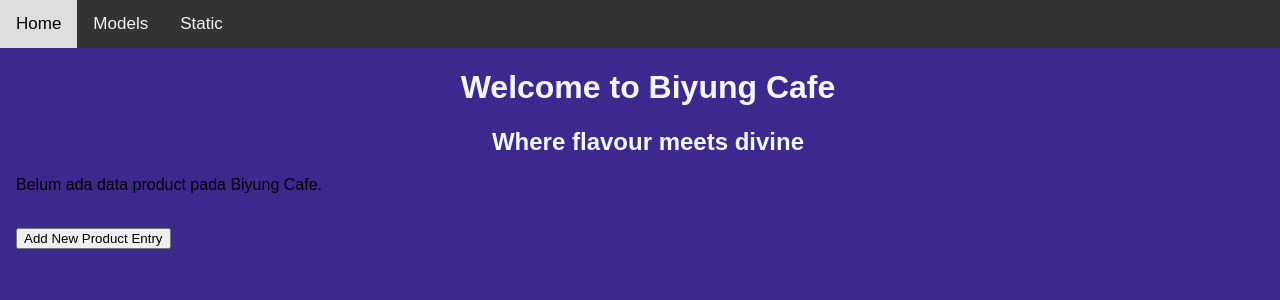
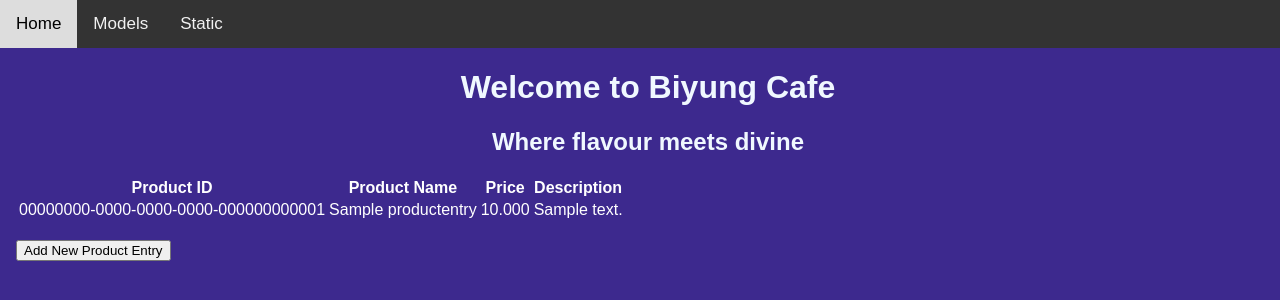
Before and after one commit to codeynamic5/e-commerce, a Django app: template main/templates/main.html in a window 1280 px wide. Shown: the top 300 px of the page. Run offline with Django 5.2, Linux system fonts and the light colour scheme; the template is opened without the code that fills it: values that come from a table or form of the project are taken from there, others are empty; tables that the repository leaves empty hold one stand-in row (values such as "Sample post"); parts of the project's set-up code (start-up, migrations or seed data) failed here and were passed over.

Commit message:
Tugas 3 | Finish Tugas 3 dengan push ke Github menggunakan branch main

```diff
--- a/e_commerce/urls.py
+++ b/e_commerce/urls.py
@@ -19,6 +19,6 @@
 
 urlpatterns = [
     path('admin/', admin.site.urls),
-    path('biyung/', include('main.urls')),
+    path('ebiyung/', include('main.urls')),
     path('', include('main.urls')),
 ]
--- a/main/admin.py
+++ b/main/admin.py
@@ -1,8 +1,8 @@
 from django.contrib import admin
 # Register your models here.
-from .models import Product
+from .models import ProductEntry
 
 class ProductAdmin(admin.ModelAdmin):
   list_display = ('name', 'price', 'image', 'description')
 
-admin.site.register(Product, ProductAdmin)
+admin.site.register(ProductEntry, ProductAdmin)
--- a/main/forms.py
+++ b/main/forms.py
@@ -4,4 +4,4 @@
 class ProductEntryForm(ModelForm):
     class Meta:
         model = ProductEntry
-        fields = ["name", "price", "quantity"]
+        fields = ["name", "price", "description"]
--- a/main/models.py
+++ b/main/models.py
@@ -3,7 +3,7 @@
 
 # Create your models here.
 
-class Product(models.Model):
+class ProductEntry(models.Model):
     id = models.UUIDField(primary_key=True, default=uuid.uuid4, editable=False)
     name = models.CharField(max_length=255)
     price = models.DecimalField(max_digits=10 , decimal_places=3)
--- a/main/templates/main.html
+++ b/main/templates/main.html
@@ -42,6 +42,9 @@
         max-width: 100%;
         margin-top: 5px;
       }
+      .putih{
+        color: white;
+      }
     </style>
   </head>
   <body>
@@ -49,23 +52,25 @@
     <h2 class="center" style="color: aliceblue;">Where flavour meets divine</h2>
   </body>
 </html>
-{% if not mood_entries %}
+{% if not product_entries %}
 <p>Belum ada data product pada Biyung Cafe.</p>
 {% else %}
-<table>
+<table class="putih">
   <tr>
+    <th>Product ID</th>
     <th>Product Name</th>
     <th>Price</th>
-    <th>Quantity</th>
+    <th>Description</th>
   </tr>
 
   {% comment %} Berikut cara memperlihatkan data product di bawah baris ini
   {% endcomment %}
   {% for product_entry in product_entries %}
   <tr>
+    <td>{{product_entry.id}}</td>
     <td>{{product_entry.name}}</td>
     <td>{{product_entry.price}}</td>
-    <td>{{product_entry.quantity}}</td>
+    <td>{{product_entry.description}}</td>
   </tr>
   {% endfor %}
 </table>
--- a/main/urls.py
+++ b/main/urls.py
@@ -1,5 +1,8 @@
 from django.urls import path
-from main.views import show_main, show_model_main, show_static_main, create_product_entry
+from main.views import show_main, show_model_main, show_static_main, create_product_entry, show_xml, show_json, show_xml_by_id, show_json_by_id
+
+
+
 
 app_name = 'main'
 
@@ -8,4 +11,8 @@
     path('model/', show_model_main, name='show_model_main'),
     path('static/', show_static_main, name='show_static_main'),
     path('create-product-entry', create_product_entry, name='create_product_entry'),
+    path('xml/', show_xml, name='show_xml'),
+    path('json/', show_json, name='show_json'),
+    path('xml/<str:id>/', show_xml_by_id, name='show_xml_by_id'),
+    path('json/<str:id>/', show_json_by_id, name='show_json_by_id'),
 ]
```
Also changed, not shown: main/templates/model_main.html (+6 -6 lines), main/views.py (+24 -5 lines), main/migrations/0003_rename_product_productentry.py (added).
